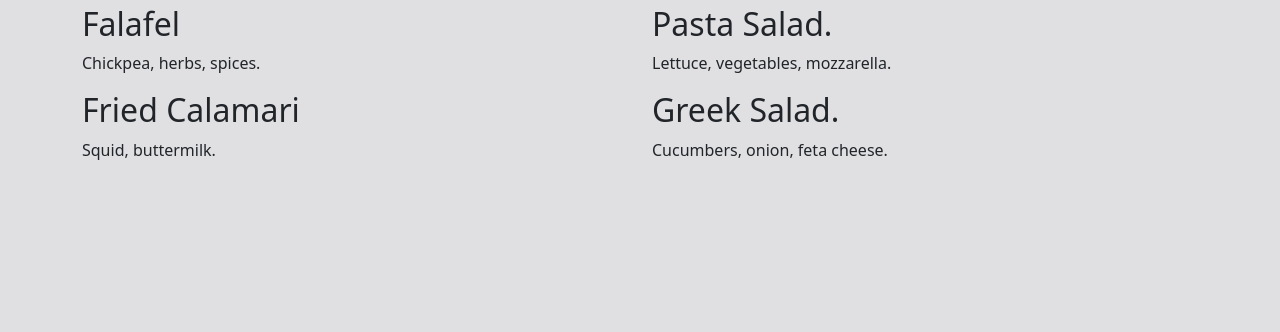
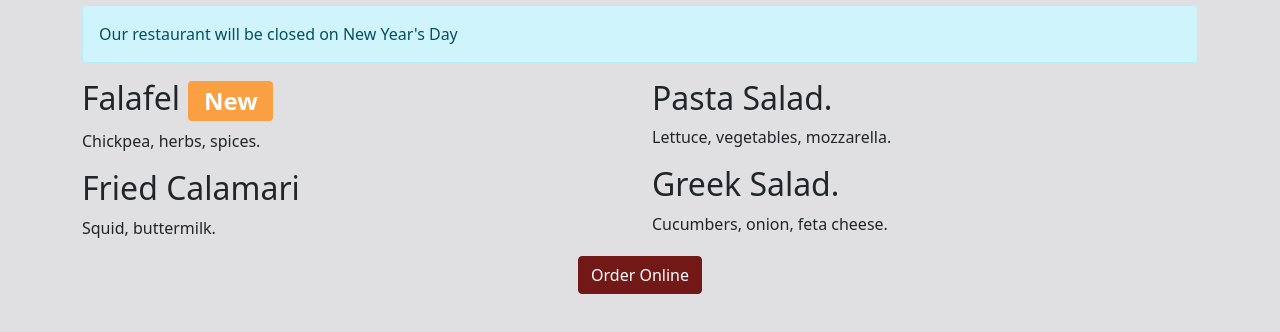
Before and after one commit to Dvku/meta-front-end-curso, a website: page 01-intro-to-frontend/lab-04/index.html in a window 1280 px wide. Shown: the part 266-598 px from the top of the page. Drawn offline with Linux system fonts and the light colour scheme.

Commit message:
Añadiendo componentes

```diff
--- a/01-intro-to-frontend/lab-04/index.html
+++ b/01-intro-to-frontend/lab-04/index.html
@@ -18,11 +18,14 @@
           <div class="text-center">
             <h1>Our Menu</h1>
           </div>
+          <div class="alert alert-info" role="alert">
+            Our restaurant will be closed on New Year's Day
+          </div>
         </div>
       </div>
       <div class="row">
         <div class="col-12 col-lg-6">
-          <h2>Falafel</h2>
+          <h2>Falafel <span class="badge bg-secondary">New</span></h2>
           <p>Chickpea, herbs, spices.</p>
           <h2>Fried Calamari</h2>
           <p>Squid, buttermilk.</p>
@@ -34,6 +37,13 @@
           <p>Cucumbers, onion, feta cheese.</p>
         </div>
       </div>
+      <div class="row">
+        <div class="col-12">
+          <div class="text-center">
+            <button type="button" class="btn btn-primary">Order Online</button>
+          </div>
+        </div>
+      </div>
     </div>
     <script src="bootstrap.bundle.min.js"></script>
   </body>
```
